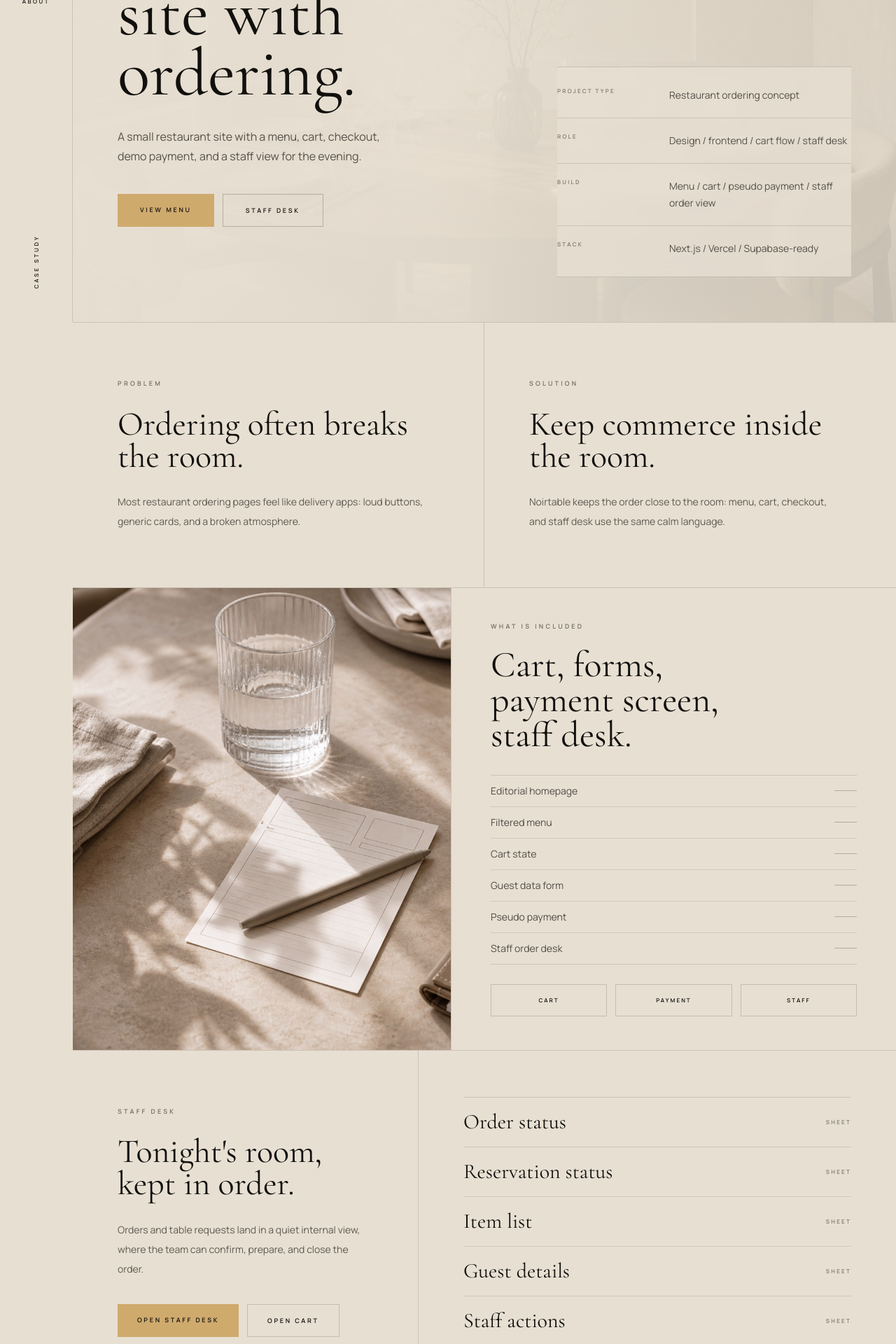
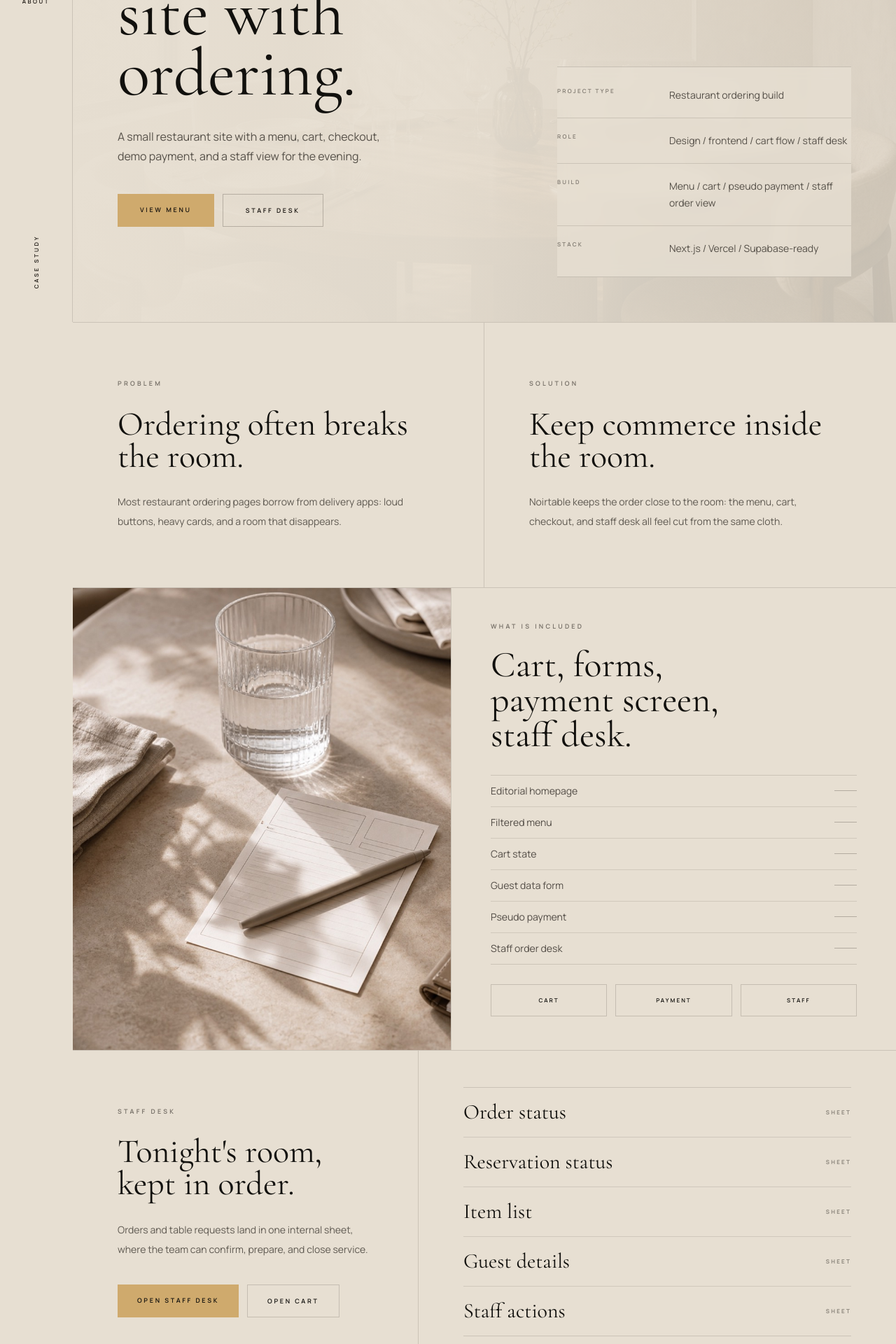
Before and after one commit to noirectinea/noirtable, a Next.js app: page /case-study in a window 1280 px wide. Shown: the part 340-2260 px from the top of the page at 70% size. Built offline with nearby package versions, Linux system fonts and the light colour scheme.

Commit message:
Tighten case study copy

```diff
--- a/src/app/case-study/page.tsx
+++ b/src/app/case-study/page.tsx
@@ -4,7 +4,7 @@ import { CaseStudyPage } from "@/components/CaseStudyPage";
 export const metadata: Metadata = {
   title: "Noirtable Case Study | Restaurant Website",
   description:
-    "A premium restaurant website case study with ordering, reservations, checkout, and staff desk.",
+    "A restaurant website case study with menu, cart, checkout, reservations, and staff desk.",
 };
 
 export default function CaseStudy() {
--- a/src/components/CaseStudyPage.tsx
+++ b/src/components/CaseStudyPage.tsx
@@ -3,7 +3,7 @@ import Link from "next/link";
 import { NoirtableMark } from "@/components/NoirtableMark";
 
 const projectMeta = [
-  ["Project type", "Restaurant ordering concept"],
+  ["Project type", "Restaurant ordering build"],
   ["Role", "Design / frontend / cart flow / staff desk"],
   ["Build", "Menu / cart / pseudo payment / staff order view"],
   ["Stack", "Next.js / Vercel / Supabase-ready"],
@@ -141,8 +141,8 @@ export function CaseStudyPage() {
               Ordering often breaks the room.
             </h2>
             <p className="mt-7 max-w-md text-sm leading-7 text-[#1f1a15]/68">
-              Most restaurant ordering pages feel like delivery apps: loud
-              buttons, generic cards, and a broken atmosphere.
+              Most restaurant ordering pages borrow from delivery apps: loud
+              buttons, heavy cards, and a room that disappears.
             </p>
           </div>
 
@@ -154,8 +154,8 @@ export function CaseStudyPage() {
               Keep commerce inside the room.
             </h2>
             <p className="mt-7 max-w-md text-sm leading-7 text-[#1f1a15]/68">
-              Noirtable keeps the order close to the room: menu, cart, checkout,
-              and staff desk use the same calm language.
+              Noirtable keeps the order close to the room: the menu, cart,
+              checkout, and staff desk all feel cut from the same cloth.
             </p>
           </div>
         </section>
@@ -224,8 +224,8 @@ export function CaseStudyPage() {
               Tonight&apos;s room, kept in order.
             </h2>
             <p className="mt-7 max-w-md text-sm leading-7 text-[#1f1a15]/68">
-              Orders and table requests land in a quiet internal view, where the
-              team can confirm, prepare, and close the order.
+              Orders and table requests land in one internal sheet, where the
+              team can confirm, prepare, and close service.
             </p>
             <div className="mt-9 flex flex-wrap gap-3">
               <Link
@@ -293,7 +293,7 @@ export function CaseStudyPage() {
         <section className="px-6 py-16 sm:px-10 lg:px-16 lg:py-20">
           <div className="border-y border-[#2d261f]/15 py-12 text-center">
             <p className="text-[9px] font-semibold uppercase tracking-[0.36em] text-[#1f1a15]/58">
-              Built as a restaurant ordering concept
+              Built as a restaurant ordering build
             </p>
             <h2 className="mx-auto mt-7 max-w-3xl font-serif text-5xl leading-[0.96] sm:text-6xl">
               A restaurant site with menu, cart, checkout, demo payment and a
```
